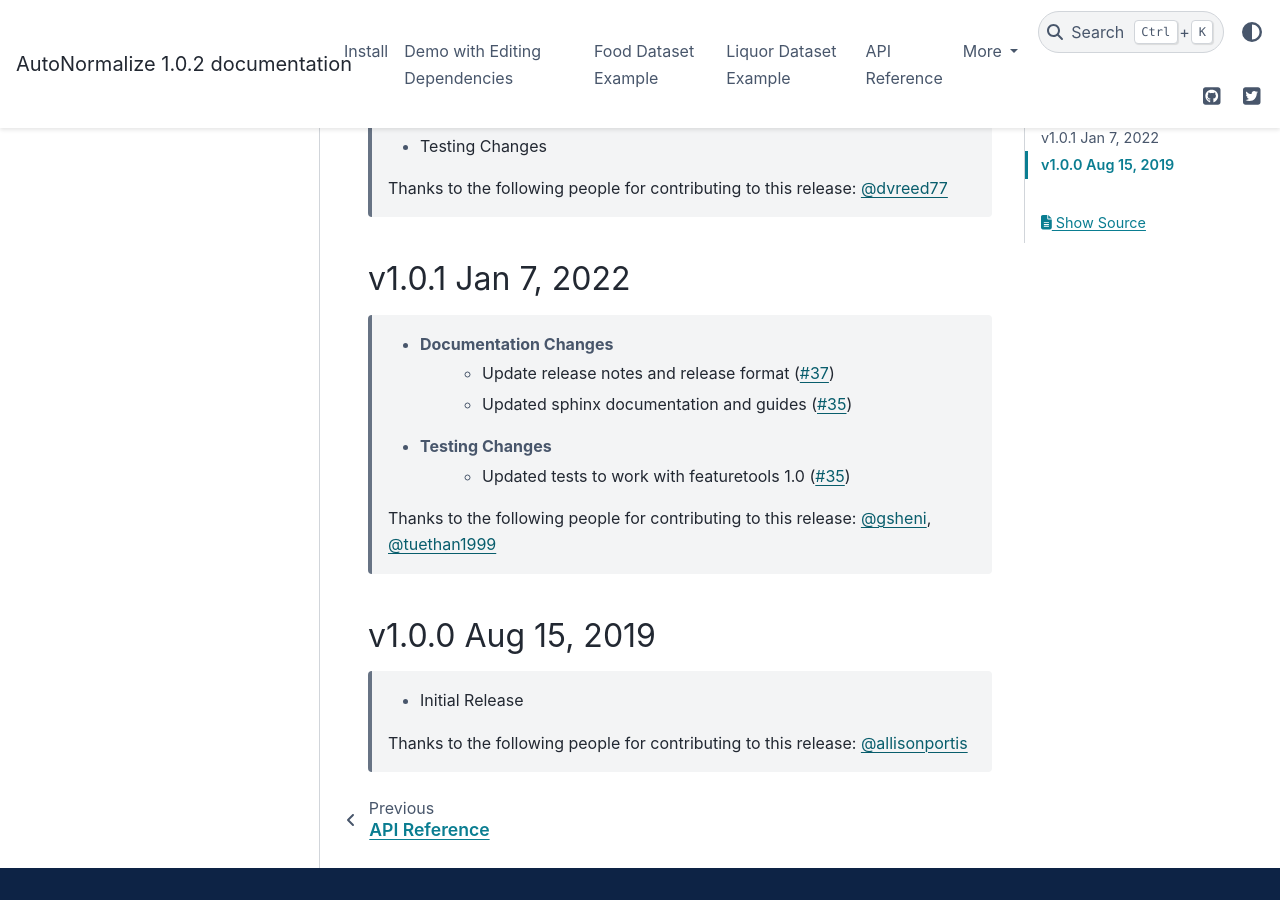
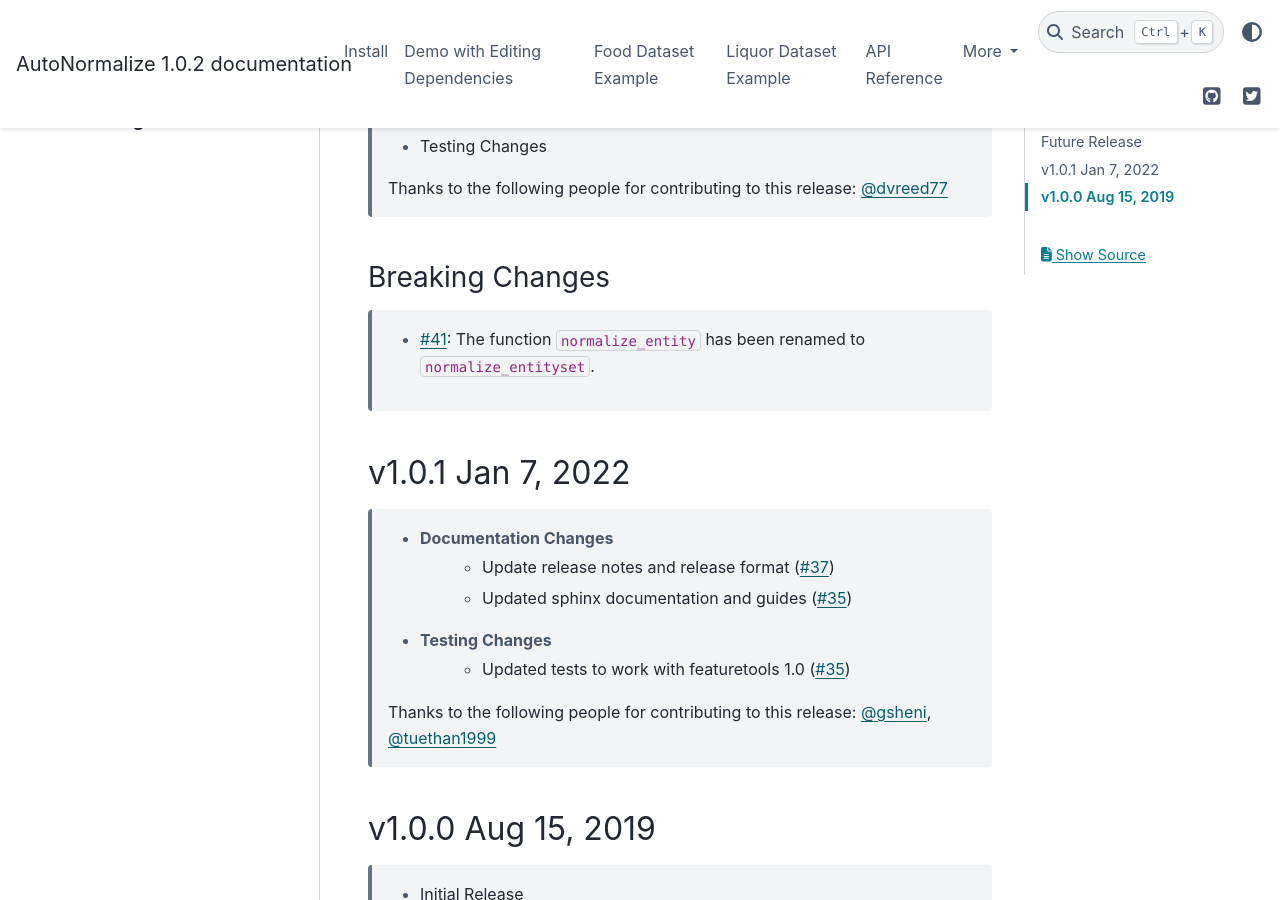
Before and after one commit to alteryx/autonormalize, a Sphinx documentation site: the page built from docs/source/release_notes.rst, in a window 1280 px wide and 900 px high, scrolled down 442 px. Built offline with Sphinx 7.4.7 and the PyData theme 0.15.4, drawn with Linux system fonts in a browser that asks for light colours; comment, search, counter and statistics services are not loaded.

Commit message:
added breaking change note to release notes

```diff
--- a/docs/source/release_notes.rst
+++ b/docs/source/release_notes.rst
@@ -9,12 +9,16 @@ Future Release
     * Fixes
         * Fix compatibility issues with featuretools (:pr:`41`)
     * Changes
-        * Rename `normalize_entity` to `normalize_entityset` (:pr:`41`)
+        * Rename ``normalize_entity`` to ``normalize_entityset`` (:pr:`41`)
     * Documentation Changes
     * Testing Changes
 
     Thanks to the following people for contributing to this release:
     :user:`dvreed77`
+
+Breaking Changes
+++++++++++++++++
+    * :pr:`41`: The function ``normalize_entity`` has been renamed to ``normalize_entityset``.
 
 v1.0.1 Jan 7, 2022
 ==================
```
